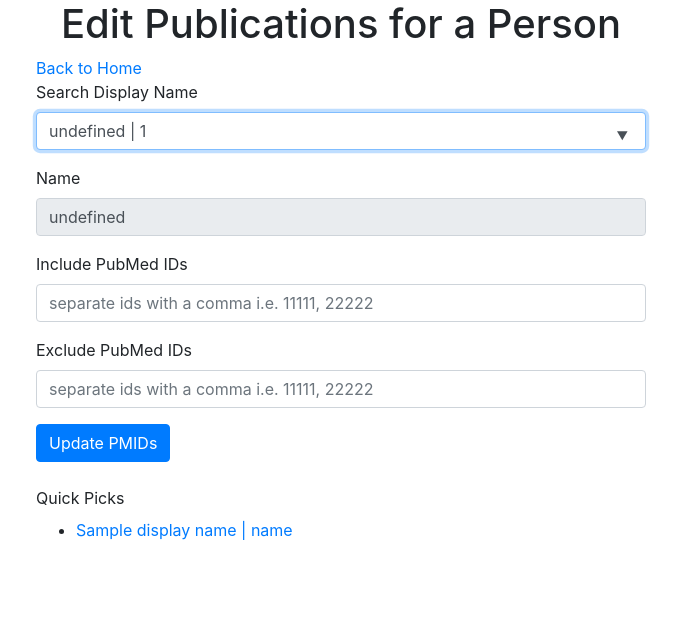
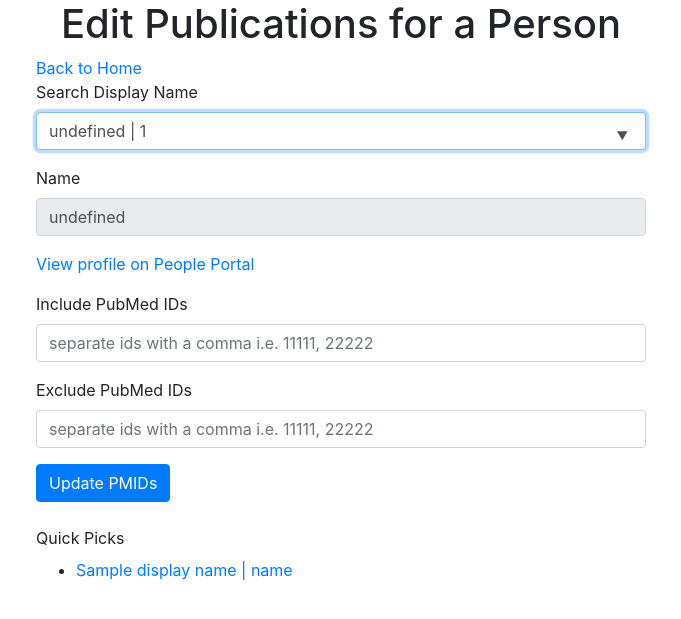
Before and after one commit to ctsit/m3c-tools, a Flask app: template templates/addpmid.html in a window 1280 px wide. Shown: the top 619 px of the page, without its empty margins (299-980 px from the left). Run offline with Flask 2, Linux system fonts and the light colour scheme; the template is opened without the code that fills it: most values are stand-ins (such as "Sample title", 1, 10 or a date in 2020); parts of the project's set-up code (start-up, migrations or seed data) failed here and were passed over; some libraries are stand-ins or nearby versions.

Commit message:
Add View profile link to Edit Pubs page

```diff
--- a/templates/addpmid.html
+++ b/templates/addpmid.html
@@ -40,6 +40,10 @@
                 <div class="form-group">
                     <label>Name</label>
                     <input readonly id=name class="form-control" type=text name=name>
+                </div>
+
+                <div class="form-group">
+                    <a id="profile" target="portal" hidden>View profile on People Portal</a>
                 </div>
 
                 <input hidden readonly id=id type=text name=id>
@@ -87,37 +91,46 @@
                 .map(name => name.value);
             const name = document.getElementById('name');
             const id = document.getElementById('id');
+            const profileLink = document.getElementById('profile')
             const inclpmid = document.getElementById('inclpmid');
             const exclpmid = document.getElementById('exclpmid');
-            displayNameInput.addEventListener('input', (e) => {
+
+            displayNameInput.addEventListener('input', handleInput)
+            fillFormFor(session.personID);
+
+            function handleInput(e) {
                 const value = e.srcElement.value;
-                if (!displayNames.includes(value)) {
+                if (!displayNames.includes(value))
+                    return fillFormFor('');
+                const splitName = value.split('|');
+                const nameValue = splitName[0].trim();
+                const idValue = splitName[1].trim();
+                fillFormFor(idValue, nameValue)
+            }
+
+            function fillFormFor(personID, displayName) {
+                if (!personID) {
                     id.value = '';
                     name.value = '';
                     inclpmid.value = '';
                     exclpmid.value = '';
+                    profileLink.href = '';
+                    profileLink.hidden = true;
                     return;
                 }
-                const splitName = value.split('|');
-                const nameValue = splitName[0].trim();
-                const idValue = splitName[1].trim();
-                fillFormFor(idValue, nameValue)
-            });
 
-            fillFormFor(session.personID)
-
-            function fillFormFor(personID, displayName) {
-                if (!personID)
-                    return;
                 if (!displayName) {
                     displayName = session.displayNames[personID]
                     displayNameInput.value = displayName + " | " + personID
                     window.scrollTo(0,0);
                 }
+
                 id.value = personID;
                 name.value = displayName;
                 inclpmid.value = session.includePubs[personID] || '';
                 exclpmid.value = session.excludePubs[personID] || '';
+                profileLink.href = 'https://people.metabolomics.info/person.html?iri=https%3A%2F%2Fvivo.metabolomics.info%2Findividual%2Fp' + personID;
+                profileLink.hidden = false;
             }
         </script>
     </body>
```
